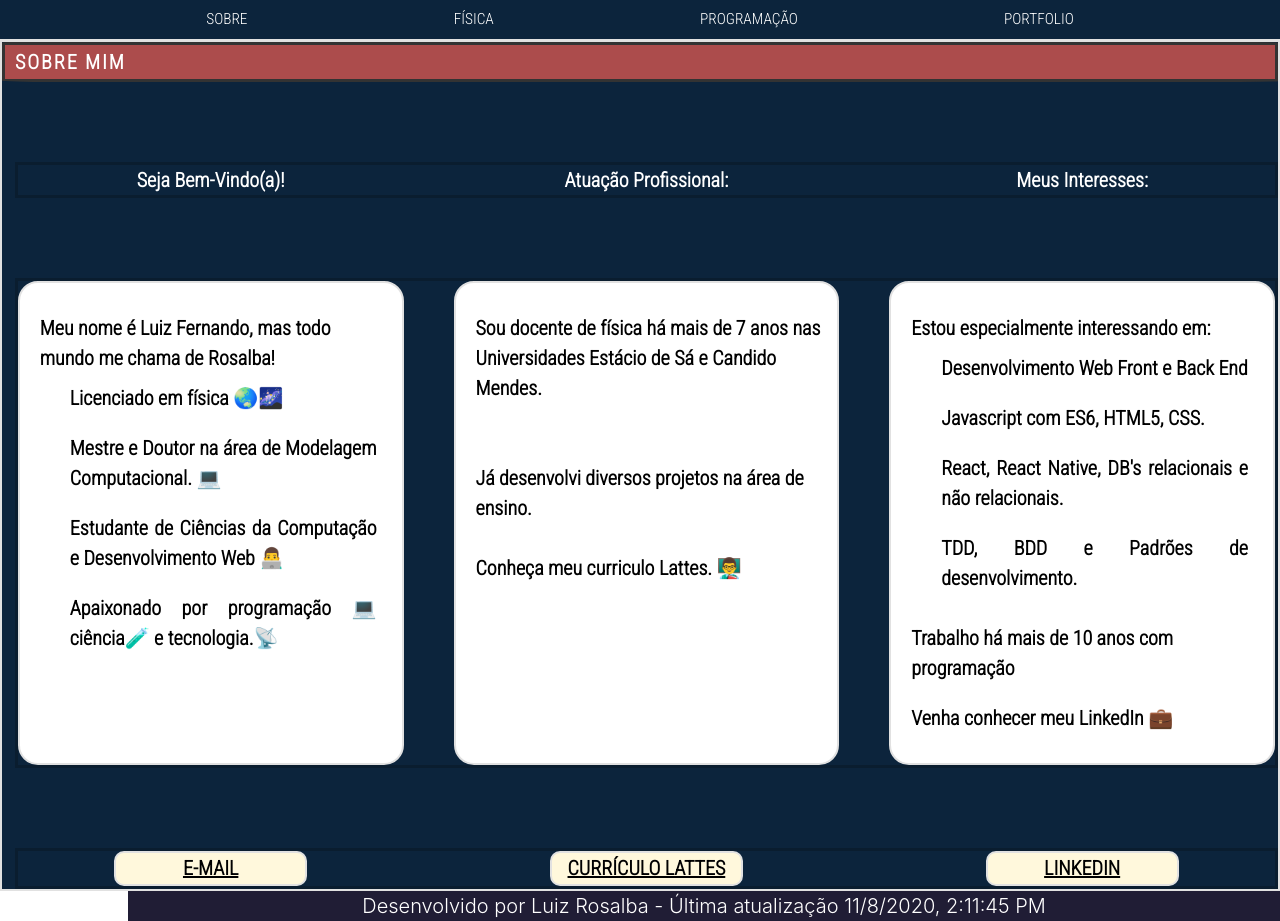
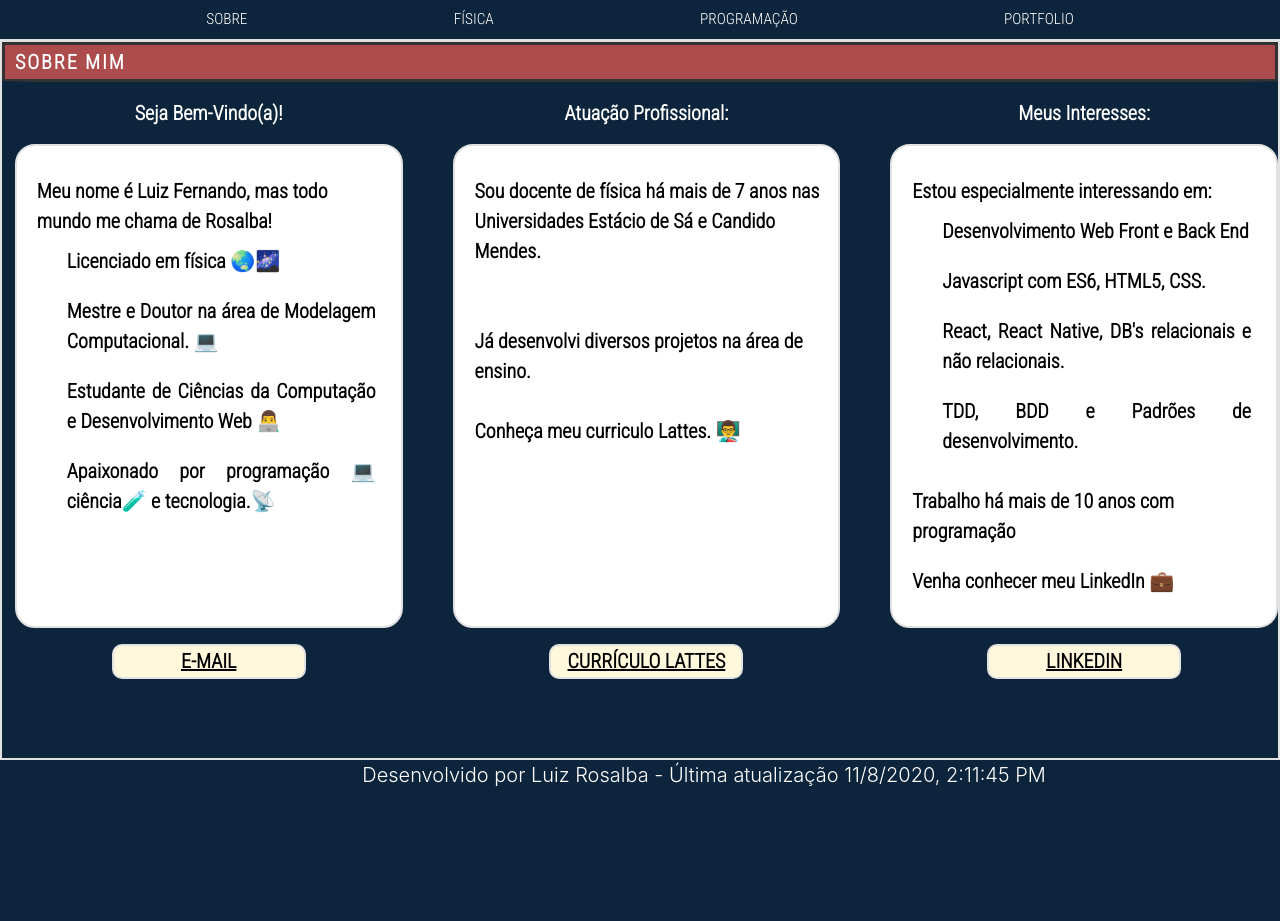
Before and after one commit to luizrosalba/react_hp, a React (Create React App) app in the folder hp-app/: page / in a window 1280 px wide. After the commit the page ends 800 px from the top, so only its background shows below. Built offline with nearby package versions, Linux system fonts and the light colour scheme.

Commit message:
fixing footer

```diff
--- a/hp-app/src/App.css
+++ b/hp-app/src/App.css
@@ -10,10 +10,10 @@ body {
 
   font-size: var(--normalSize);
   font-weight: var(--normalWeight);
+  background-color:#0C243C; /*fundo*/
 }
 
 .App-body{
-  align-items: center;
   font-family: 'Roboto Condensed', sans-serif;
   background-color:#0C243C; /*fundo*/
   margin-right: 1px;
@@ -30,7 +30,7 @@ a:active {
 .container-corpo{
   border: 2px solid #e1e1e1;
   width: 100vw;
-  min-height: 100vh;
+  min-height: 90vh;
   color: white;
   margin-top: 5vh;
 }
@@ -41,8 +41,7 @@ a:active {
   grid-template-rows: 1fr;
   grid-column-gap: 50px;
   grid-row-gap: 0px;
-  border: 3px solid rgba(5, 7, 7, 0.227);
-  margin-top: 10vh;
+  margin-top: 2vh;
   margin-left: 1vw;
   margin-right: vw;
 }
@@ -118,20 +117,6 @@ p a{
   text-decoration: none;
   padding: 2px;
 }
-
-
-
-
-.photo{
-  border-radius: 50%;
-  border: 5px solid  #505050;
-}
-
-.photo-git{
-  border: none;
-}
-
-
 
 .title_page{
   /* font-size: calc(10px + 3vmin); */
@@ -275,7 +260,6 @@ div.texto_secao{
 .div-botao{
   display: flex;
   justify-content: center;
-
 }
 
 .links{
@@ -306,9 +290,6 @@ ul{
   margin-left:0px;
 }
 
-
-
-
 .App-link {
   color: #61dafb;
 
@@ -319,7 +300,6 @@ ul{
   width: 90vw;
   margin-left: 10vw;
   height: fit-content;
-  background-color: #201D35 ;  /*corpo*/
   color:#FFFFFF;
   /* z-index: 1; */
   text-align: center;
@@ -327,13 +307,6 @@ ul{
   font-weight: var(--lightWeight);
 }
 
-
-
-/*
-grid-template-columns: 1fr;
-    grid-template-rows: 1fr auto;
-
-*/
 @media (max-width: 800px) {
 
   body{
--- a/hp-app/src/pages/Sobre/index.js
+++ b/hp-app/src/pages/Sobre/index.js
@@ -101,11 +101,9 @@ const ColunasBotoes = () => {
   )
 }
 
-
-
 const Home = () => {
   return (
-      <div className="App-body ">
+      <div className="App-body">
         <div className="container-corpo">
           <div className="texto-sobre">
               <Barra />
```
